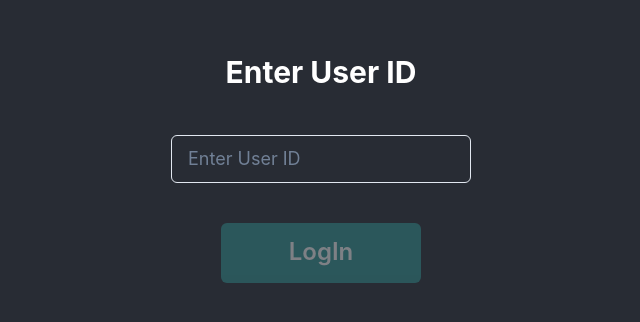
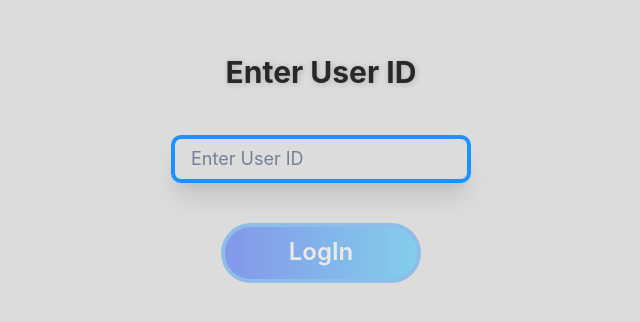
Before and after one commit to ajsadsad/Flash-Learn, a React (Create React App) app in the folder flash-learn/: page / in a window 1280 px wide. Shown: the part 234-556 px from the top of the page, without its empty margins (319-959 px from the left). Built offline with nearby package versions, Linux system fonts and the light colour scheme.

Commit message:
update to login page
correct colour scheme

```diff
--- a/flash-learn/src/components/LoginPage/LoginPage.js
+++ b/flash-learn/src/components/LoginPage/LoginPage.js
@@ -12,9 +12,11 @@ function LoginPage() {
             alignItems: "center",
             justifyContent: "center",
             height: "100vh",
-            gap: "20px"
+            gap: "20px",
+            backgroundColor: "#DCDCDC",  // Light gray background
+            padding: "20px"
         }}>
-            <Text fontSize="3xl" mb="20px" fontWeight="bold">
+            <Text fontSize="3xl" mb="20px" fontWeight="bold" color="#282828" textShadow="1px 1px 6px rgba(0,0,0,0.2)">
                 Enter User ID
             </Text>
 
@@ -26,16 +28,27 @@ function LoginPage() {
                 type="number"
                 w="300px"
                 mb="20px"
+                border="4px solid #1e90ff"  // Blue border similar to buttons
+                borderRadius="10px"
+                boxShadow="xl"
+                color="black"  // Ensures black text when typing
+                _placeholder={{ color: "gray.500" }}  // Placeholder text color
             />
 
             <NavLink to="/HomePage">
                 <Button
-                    colorScheme="teal"
                     size="lg"
                     fontSize="2xl"
                     w="200px"
                     h="60px"
                     isDisabled={!userID}
+                    bgGradient="linear(to-r, #0033FF, #00BBFF)"  // Blue gradient from MathDetailPage
+                    color="white"  // White text color for contrast
+                    border="4px solid #1e90ff"
+                    borderRadius="50px"
+                    boxShadow="xl"
+                    _hover={{ transform: 'scale(1.1)', boxShadow: '2xl' }}  // Hover effect from MathDetailPage
+                    transition="0.3s"
                 >
                     LogIn
                 </Button>
```
